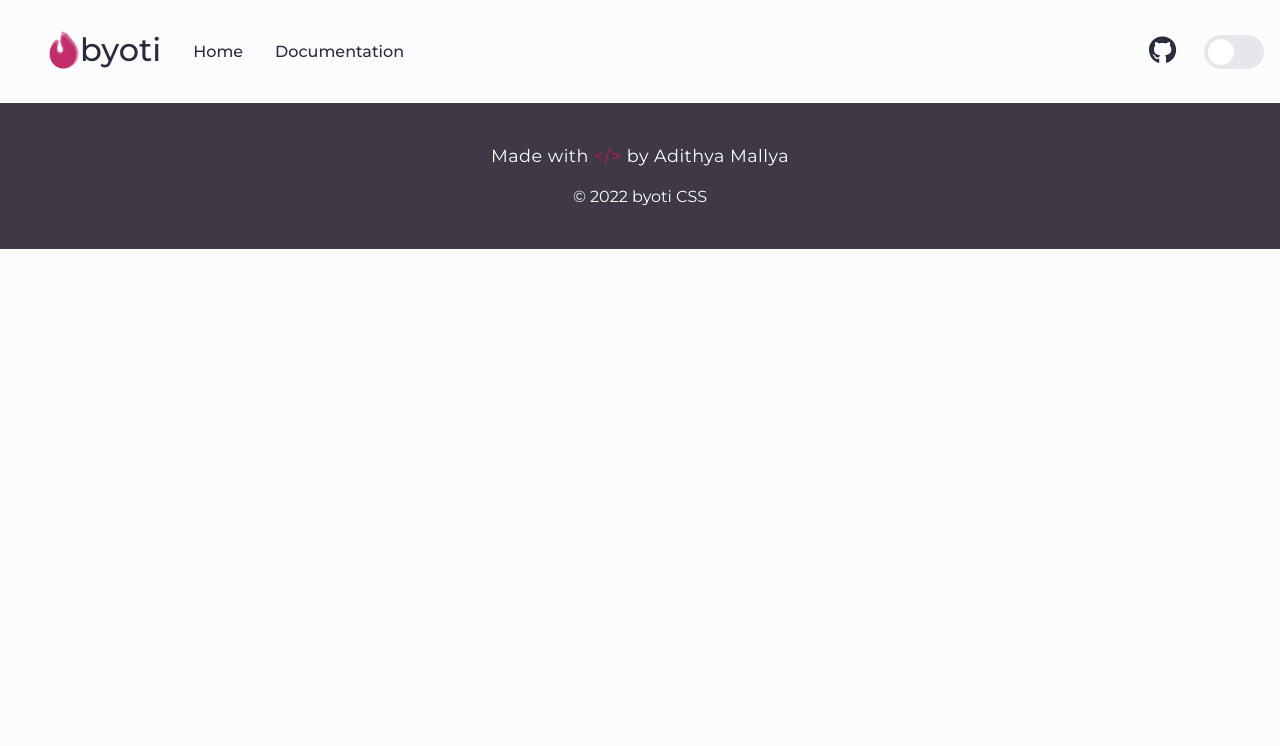
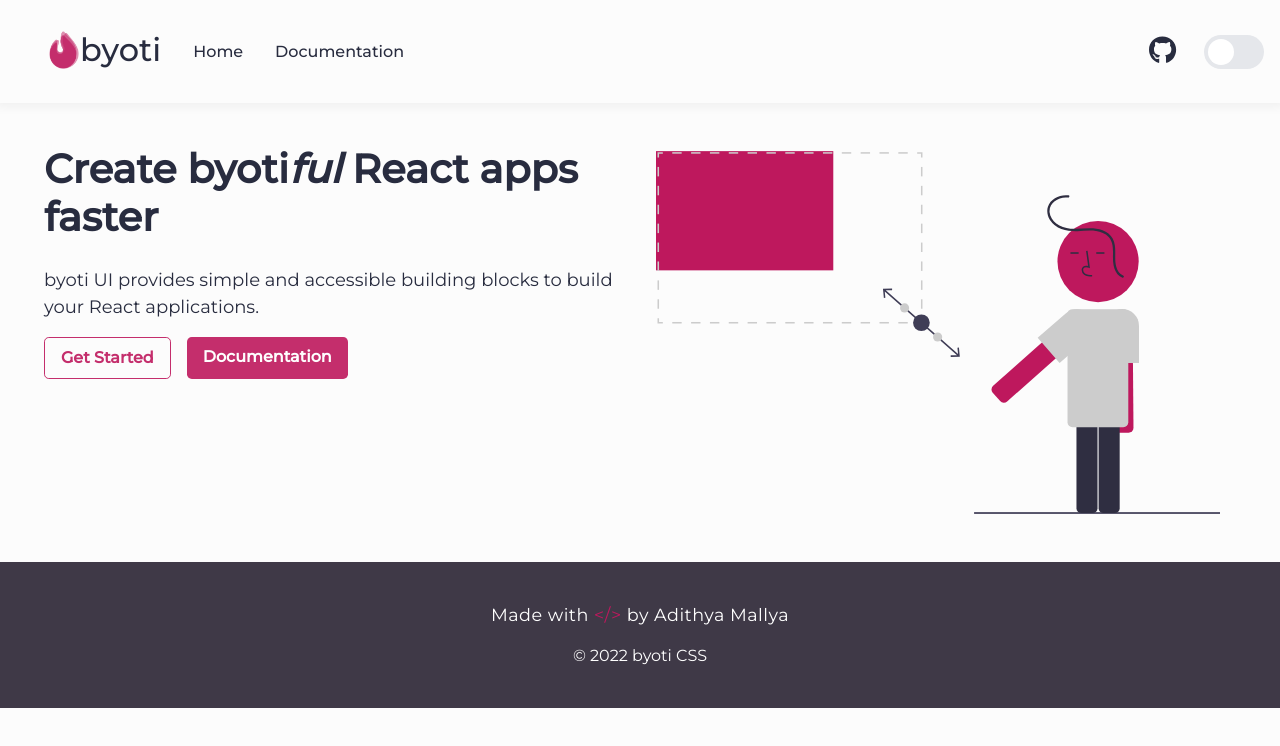
Before and after one commit to adiMallya/react-byoti, a React (Vite) app: page / in a window 1280 px wide. Shown: the top 746 px of the page. Built offline with nearby package versions, Linux system fonts and the light colour scheme.

Commit message:
refactor: Home page updated

```diff
--- a/src/pages/Home.tsx
+++ b/src/pages/Home.tsx
@@ -1,6 +1,8 @@
 import { useEffect } from "react";
-
+import { MainContent } from "src/documentation/components/DocLayout/styles";
 import { Navbar, Footer } from "src/documentation/components";
+import * as S from "./styles";
+import { Heading, Text, Button, Image} from "src/components";
 
 export const Home = (): JSX.Element => {
   useEffect(() => {
@@ -10,6 +12,23 @@
   return (
     <>
       <Navbar />
+      <MainContent>
+        <S.HomeSection>
+          <S.Section>
+            <Heading size="xl">Create byoti<i>ful</i> React apps faster</Heading>
+            <Text fontSize="lg" fontWeight={400}>
+              byoti UI provides simple and accessible building blocks to build your React applications.
+            </Text>
+            <div style={{"display": "flex" ,"gap": "1rem"}}>
+              <Button as="a" size="md" variant="outline" color="#BE185D" label="Get Started"  href="/#"/>
+              <Button as="a" size="md" variant="solid" color="#BE185D" label="Documentation" href="/docs/alert"/>
+            </div>
+          </S.Section>
+          <S.Section style={{"padding": "1rem"}}>
+            <Image src="/src/assets/hero_banner.svg" alt="Hero Image" />
+          </S.Section>
+        </S.HomeSection>
+      </MainContent>
       <Footer />
     </>
   );
--- a/src/pages/styles.ts
+++ b/src/pages/styles.ts
@@ -34,4 +34,15 @@
   }
 `;
 
-export { Section, ComponentDisplay, Code };
+// Home page
+const HomeSection = styled.section`
+  display: grid;
+  grid-template-columns: 1fr;
+
+  @media screen and (min-width: 768px){
+    grid-template-columns: 50% 50%;
+    padding: 0 1.75rem;
+  }
+`;
+
+export { Section, ComponentDisplay, Code, HomeSection };
```
